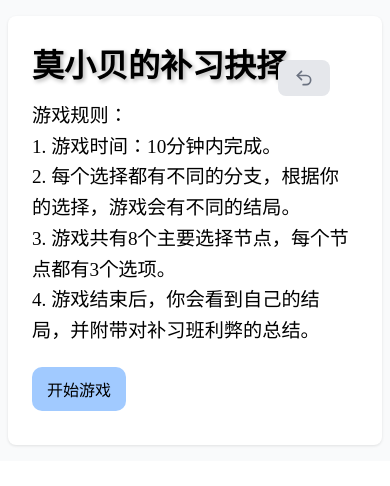
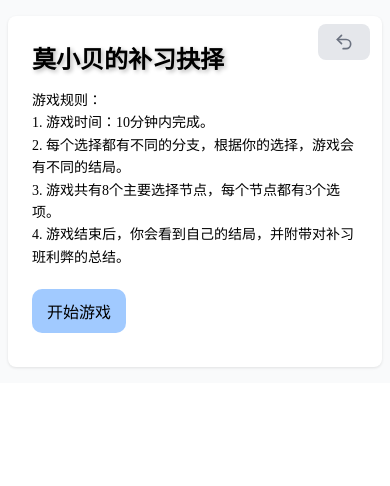
Before and after one commit to vibeBill/wulin, a Next.js app: page / in a window 390 px wide. Shown: the top 486 px of the page. Built offline with nearby package versions, Linux system fonts and the light colour scheme.

Commit message:
第二次提交

```diff
--- a/src/app/components/Section/style.module.css
+++ b/src/app/components/Section/style.module.css
@@ -48,3 +48,30 @@
 .option:active {
   transform: translateY(0);
 }
+
+@media (max-width: 1024px) {
+  .title {
+    font-size: 24px;
+  }
+
+  .content {
+    font-size: 14px;
+    margin-bottom: 20px;
+    line-height: 1.6;
+  }
+
+  .imageContainer {
+    width: 100%;
+    max-width: 700px;
+  }
+
+  .option {
+    background: rgba(138, 189, 255, 0.8);
+    border-radius: 10px;
+    padding: 10px 15px;
+    margin: 10px 0;
+    width: fit-content;
+    cursor: pointer;
+    transition: background 0.3s ease, transform 0.2s ease;
+  }
+}
--- a/src/app/data.tsx
+++ b/src/app/data.tsx
@@ -204,7 +204,7 @@ const data = [
   {
     title: "结局1：学霸小贝", // 9
     content:
-      '小贝坚持了补习班，学业大幅提升，成为白马书院的学霸。然而武功进步缓慢，甚至被郭芙蓉嘲笑。<br /><span class="summary">补习班的利：提升学业，获得知识。<br />弊：练武时间减少，武功停滞。</span>',
+      '小贝坚持了补习班，学业大幅提升，成为白马书院的学霸。然而武功进步缓慢，甚至被郭芙蓉嘲笑。<br /><span class="summary">补习班的<br />利：提升学业，获得知识。<br />弊：练武时间减少，武功停滞。</span>',
     options: [
       {
         key: 0,
@@ -220,7 +220,7 @@ const data = [
   {
     title: "结局2：平衡之道", // 10
     content:
-      '小贝调整课程安排，学业提升的同时保留足够时间练武。<br /><span class="summary">补习班的利：针对性帮助，减轻负担。<br />弊：需避免过度疲劳。</span>',
+      '小贝调整课程安排，学业提升的同时保留足够时间练武。<br /><span class="summary">补习班的<br />利：针对性帮助，减轻负担。<br />弊：需避免过度疲劳。</span>',
     options: [
       {
         key: 0,
@@ -236,7 +236,7 @@ const data = [
   {
     title: "结局3：退出的遗憾", // 11
     content:
-      '小贝退出补习班，学业提升缓慢，考试垫底后后悔。<br /><span class="summary">补习班的利：可能获得机会。<br />弊：未尝试即放弃。</span>',
+      '小贝退出补习班，学业提升缓慢，考试垫底后后悔。<br /><span class="summary">补习班的<br />利：可能获得机会。<br />弊：未尝试即放弃。</span>',
     options: [
       {
         key: 0,
@@ -252,7 +252,7 @@ const data = [
   {
     title: "结局4：调整后的成功", // 12
     content:
-      '小贝和朱先生沟通后，调整了补习内容，专注于自己最薄弱的部分。她发现学习变得更加高效，学业提升很快，同时也保留了足够的练武时间。<br /><span class="summary">补习班的利：针对性强，效率高。<br />弊：需要主动沟通，找到适合自己的学习方式。</span>',
+      '小贝和朱先生沟通后，调整了补习内容，专注于自己最薄弱的部分。她发现学习变得更加高效，学业提升很快，同时也保留了足够的练武时间。<br /><span class="summary">补习班的<br />利：针对性强，效率高。<br />弊：需要主动沟通，找到适合自己的学习方式。</span>',
     options: [
       {
         key: 0,
@@ -268,7 +268,7 @@ const data = [
   {
     title: "结局5：意外的转机", // 13
     content:
-      '小贝调整了补习班的课程，虽然中途差点放弃，但最终坚持了下来，并在学业展示中表现出色，赢得了朱先生的赏识。她意识到，坚持和调整同样重要。<br /><span class="summary">补习班的利：提升学业，获得机会。<br />弊：需要不断调整策略，避免过度劳累。</span>',
+      '小贝调整了补习班的课程，虽然中途差点放弃，但最终坚持了下来，并在学业展示中表现出色，赢得了朱先生的赏识。她意识到，坚持和调整同样重要。<br /><span class="summary">补习班的<br />利：提升学业，获得机会。<br />弊：需要不断调整策略，避免过度劳累。</span>',
     options: [
       {
         key: 0,
@@ -284,7 +284,7 @@ const data = [
   {
     title: "结局6：文武双全", // 14
     content:
-      '小贝在调整课程后，参加了“文武双全”的比赛。她凭借出色的学业和武功表现，赢得了比赛的冠军，成为白马书院的骄傲。<br /><span class="summary">补习班的利：提升学业，同时不耽误武功练习。<br />弊：需要找到适合自己的平衡点。</span>',
+      '小贝在调整课程后，参加了“文武双全”的比赛。她凭借出色的学业和武功表现，赢得了比赛的冠军，成为白马书院的骄傲。<br /><span class="summary">补习班的<br />利：提升学业，同时不耽误武功练习。<br />弊：需要找到适合自己的平衡点。</span>',
     options: [
       {
         key: 0,
--- a/src/app/globals.css
+++ b/src/app/globals.css
@@ -2,3 +2,7 @@
   padding: 0;
   margin: 0;
 }
+
+.summary {
+  font-weight: 600;
+}
--- a/src/app/page.module.css
+++ b/src/app/page.module.css
@@ -57,15 +57,14 @@
   box-shadow: 0 1px 3px rgba(0, 0, 0, 0.1);
 }
 
-@media (max-width: 768px) {
+@media (max-width: 1024px) {
   .page {
     padding: 1rem 0.5rem;
   }
 
   .header {
-    flex-direction: column;
-    gap: 1rem;
-    align-items: flex-start;
+    top: 24px;
+    right: 20px;
   }
 }
 
```
